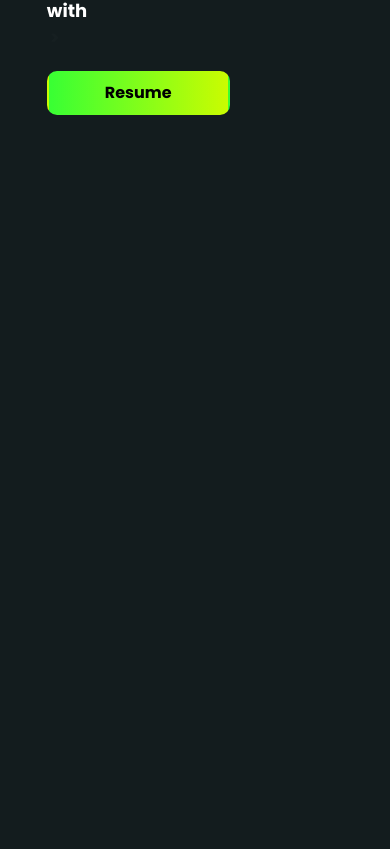
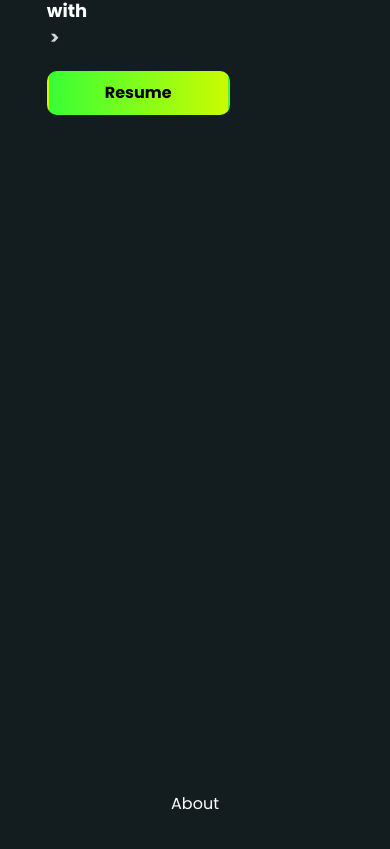
Before and after one commit to Jay-DVT/personal-webpage, a Next.js app: page / in a window 390 px wide. Shown: the part 547-1396 px from the top of the page. Before the commit the page ends 929 px from the top, so only its background shows below. Built offline with nearby package versions, Linux system fonts and the light colour scheme.

Commit message:
Create descriptive comments for esoteric lines

```diff
--- a/components/About.tsx
+++ b/components/About.tsx
@@ -4,6 +4,8 @@ type Props = {}
 
 export default function About({}: Props) {
   return (
-    <div>About</div>
+    <div className='h-screen flex md:flex-row flex-col md:text-left text-center max-w-7xl px-10 justify-evenly'>
+      About
+    </div>
   )
 }
--- a/components/Button.tsx
+++ b/components/Button.tsx
@@ -1,7 +1,9 @@
 import React from 'react'
 
+/* needs to specify type of variable in TS */
 const Button = ({ style , content }: {style: string; content: string}) => {
   return (
+    /* button is by default gradient ${style} imports the given extra parameters */
     <button type='button' className={`py-2 bg-white ${style} rounded-[10px] bg-gradient-to-r from-[#38FF34] to-[#CAFC01] hover:text-[#CAFC01] hover:bg-none hover:bg-transparent hover:border-[#CAFC01] border-2 border-transparent`}>
         {content}
     </button>
--- a/components/Header.tsx
+++ b/components/Header.tsx
@@ -7,7 +7,7 @@ type Props = {}
 
 export default function Header({}: Props) {
   return (
-
+    /* Sticky top, TODO add a shadow box effect on scroll */
     <header className='flex justify-center sticky top-0 font-bold max-w-7xl mx-auto sm:text-[18px] text-[10px] items-center'>
       {/* Invisible button used to achieve the other button's right position */}
       <Button style={'hidden md:inline-flex text-black invisible'} content={'Resume'}/>
@@ -15,16 +15,17 @@ export default function Header({}: Props) {
         {/* Shortcuts */}
         <a href="#home">//
           <span>
+            {/* Typewriter is used for 1 time per link, they have varying speeds to make it look different */}
           <Typewriter
             words={[' Home']}
-            typeSpeed={30}
+            typeSpeed={Math.random() * 700}
             />
           </span></a>
         <a href="#about">//
         <span>
           <Typewriter
             words={[' About']}
-            typeSpeed={150}
+            typeSpeed={Math.random() * 700}
             delaySpeed={2000}
             />
           </span></a>
@@ -32,20 +33,21 @@ export default function Header({}: Props) {
         <span>
           <Typewriter
             words={[' Projects']}
-            typeSpeed={130}
+            typeSpeed={Math.random() * 700}
             />
           </span></a>
         <a href="#contact">//
         <span>
           <Typewriter
             words={[' Contact']}
-            typeSpeed={200}
+            typeSpeed={Math.random() * 700}
             delaySpeed={1000}
             />
           </span></a>
       </div>
         {/* Resume link button */}
       <motion.div
+      /* Entrance animation for the button */
       initial = {{
         x: 100,
         opacity: 0,
@@ -58,6 +60,7 @@ export default function Header({}: Props) {
       }}
       transition = {{duration: 2, }}
       >
+        {/* button takes extra parameters for reusability later down the line, content: inside Text */}
         <Button style={'hidden px-[56px] lg:inline-flex text-black xl:mr-[0px] mr-[30px]'} content={'Resume'} />
       </motion.div>
     </header>
--- a/components/Hero.tsx
+++ b/components/Hero.tsx
@@ -19,6 +19,7 @@ export default function Hero({}: Props) {
   return (
     <div className='h-screen flex flex-col justify-center lg:ml-[310px] mx-[12%] font-bold'> {/* 124 extra from the left div */}
       <p className='text-[16px]'>Welcome to my dungeon,</p>
+      {/* gradient has an inside clause where it is deleted on hover and a border is colored */}
       <p className='font-bold md:text-[50px] text-[40px]'>I'm <span className='text-transparent bg-clip-text bg-gradient-to-r from-[#CCFF00] to-[#00D1FF]'>Diego Villanueva</span></p>
       <p className='md:text-[20px] text-[18px] pt-5'>an aspiring computer scientist, with </p>
       <p className='md:text-[20px] text-[18px]'> <Cursor cursorStyle='>'/> {text}</p>
--- a/pages/index.tsx
+++ b/pages/index.tsx
@@ -12,11 +12,13 @@ const Home: NextPage = () => {
       </Head>
       <Header />
       {/* Hero */}
-      <section id='hero'>
+      <section id='home' className='snap-start'>
         <Hero />
       </section>
       {/* About */}
-
+      <section id='about' className='snap-center'>
+        <About />
+      </section>
       {/* Experience */}
 
       {/* Projects */}
```
